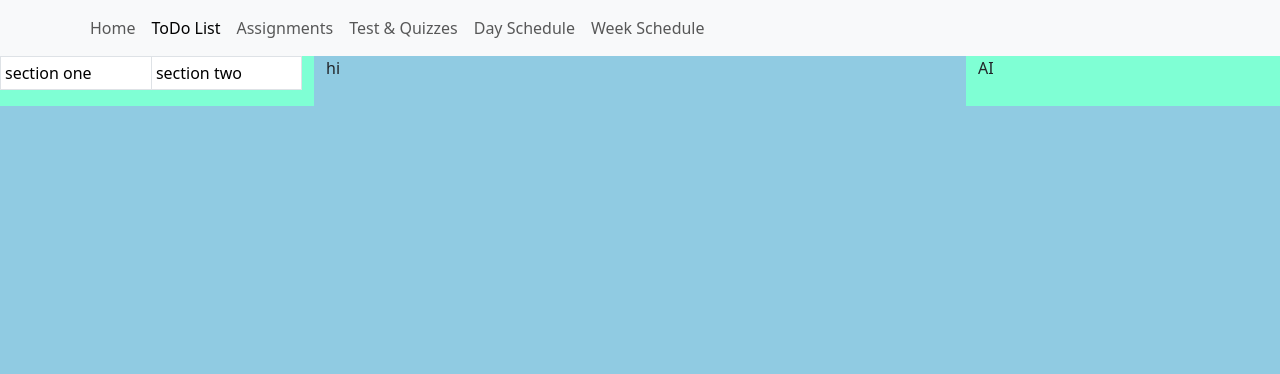
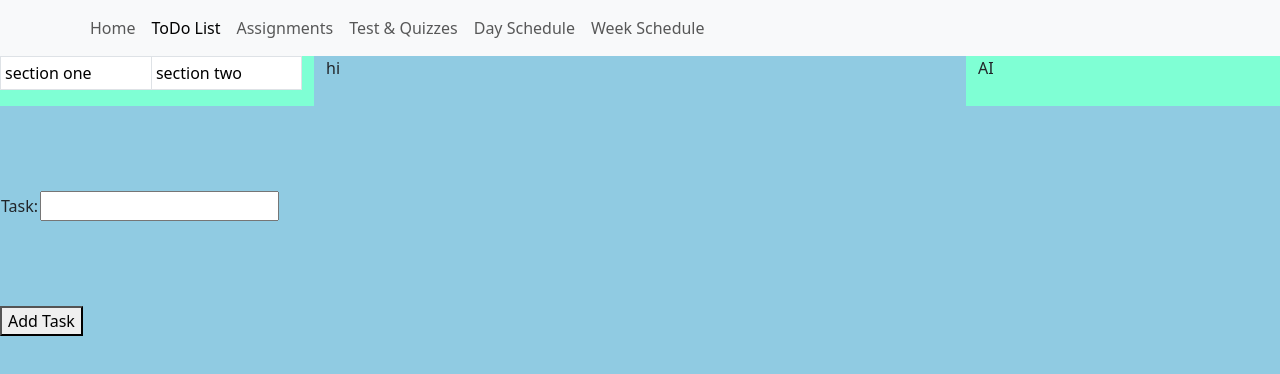
Before and after one commit to Talia-Bland/EZSchedge, a plain HTML site: page EZSchedge - College Assistant - Hackathon spr24/todoList.html in a window 1280 px wide. Drawn offline with nearby package versions, Linux system fonts and the light colour scheme.

Commit message:
Add files via upload

```diff
--- a/EZSchedge - College Assistant - Hackathon spr24/todoList.html
+++ b/EZSchedge - College Assistant - Hackathon spr24/todoList.html
@@ -7,7 +7,21 @@
         <meta name="viewport" content="width=device-width, initial-scale=1">
         <link href="https://cdn.jsdelivr.net/npm/bootstrap@5.3.3/dist/css/bootstrap.min.css" rel="stylesheet">
         <script src="https://cdn.jsdelivr.net/npm/bootstrap@5.3.3/dist/js/bootstrap.bundle.min.js"></script>
+        <script>
+            function addTask(){
+                var table = document.getElementById("todo");
+                var row = table.insertRow(-1);
+                var cell1 = row.insertCell(0);
+                var cell2 = row.insertCell(1);
 
+                var taskInput = document.getElementById("task");
+                var taskValue = taskInput.value;
+
+                cell1.innerHTML = taskValue;
+
+                //cell2.innerHTML = "NEW CELL2";
+            }
+        </script>
     </head>
 
     <body style="background-color: rgb(144, 203, 226);">
@@ -49,6 +63,16 @@
             <div class="col-sm-6">hi</div>
             <div class="col-sm-3" style="background-color: aquamarine;">AI</div>
         </div>
+        <div>
+            <table id= "todo" text-align = "center" width="100" height="200" class= "center" margin ="justify-content-center">
+                <tr>
+                  <td><label for="task">Task:</label></td>
+                  <td><input type="text" id="task" name="task"></td>
+                </tr>
+              </table>
+              <button type="button" onclick="addTask()">Add Task</button>
+
+        </div>
 
     </body>
 </html>
```
